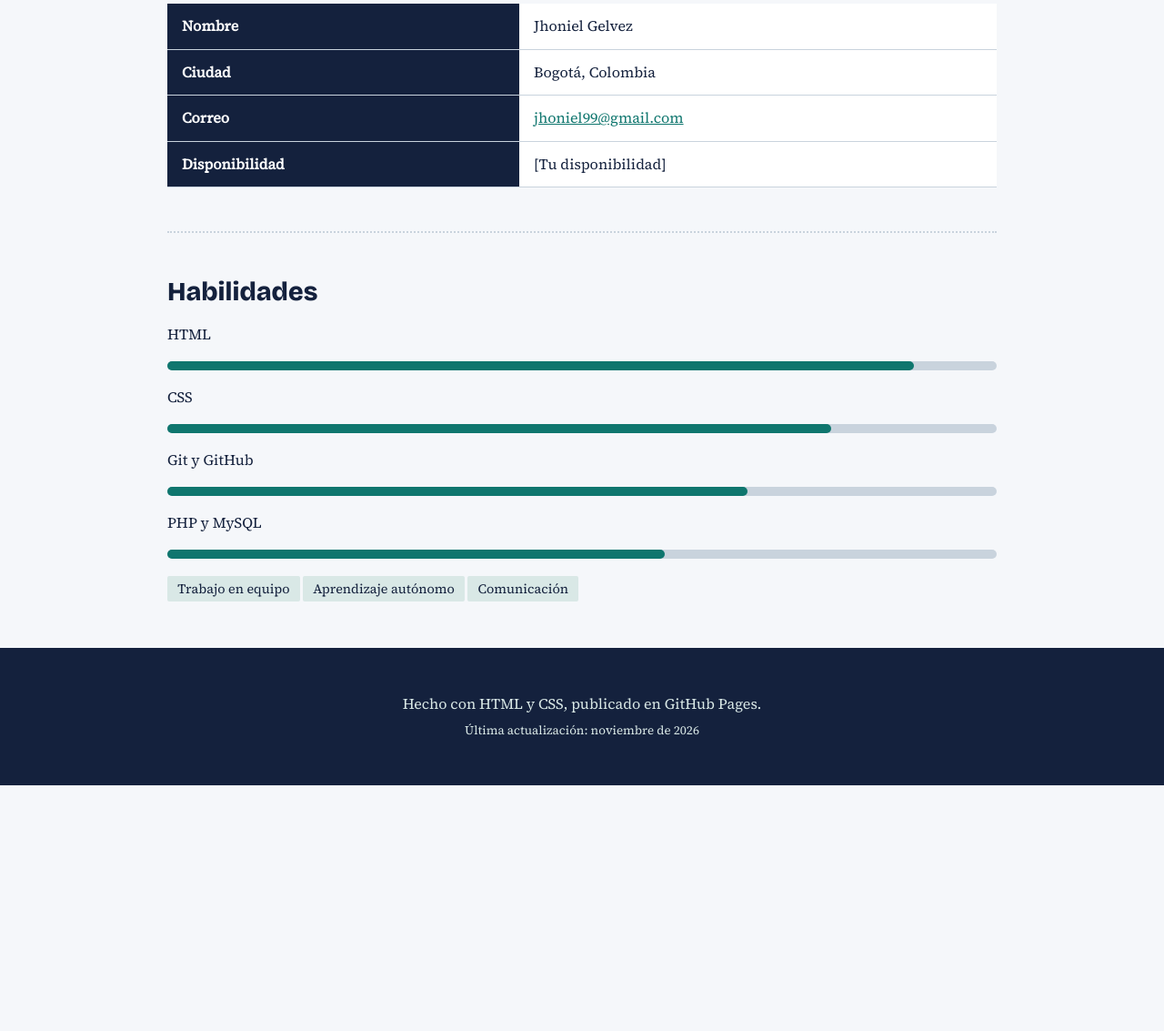
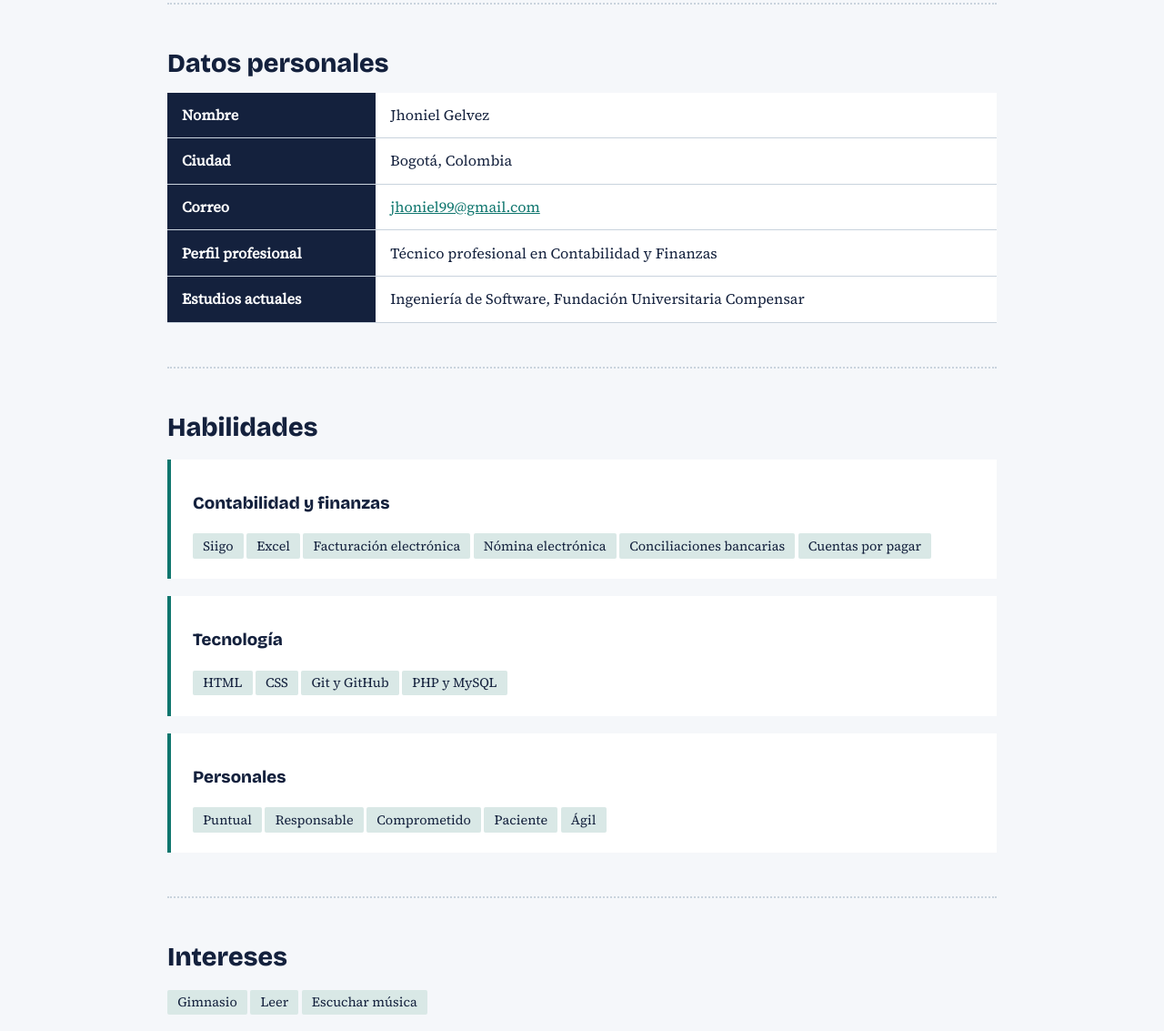
Before and after one commit to JhonyGelvez/hoja-de-vida, a plain HTML site: page index.html in a window 1280 px wide. Shown: the part 979-2112 px from the top of the page at 91% size. Before the commit the page ends 1842 px from the top, so only its background shows below. Drawn offline with nearby package versions, Linux system fonts and the light colour scheme.

Commit message:
Revise portfolio content and skills section
Updated personal information and skills in the portfolio.

```diff
--- a/index.html
+++ b/index.html
@@ -19,28 +19,40 @@
   </header>
   <div class="hero"><div class="circulo"></div><div class="in">
     <img class="foto" src="images/foto.svg" alt="Foto de perfil de Jhoniel Gelvez">
-    <h1>Construyo sitios web <em>claros</em> y <strong>funcionales</strong>.</h1>
-    <p>Soy estudiante de Ingeniería de Software en Bogotá. Busco mi primera oportunidad como <u>desarrollador junior</u>.</p>
-    <a class="btn" href="proyectos.html">Ver proyectos</a><a class="btn" href="contacto.html">Escríbeme</a>
+    <h1>Combino la <em>contabilidad</em> con el <strong>desarrollo de software</strong>.</h1>
+    <p>Soy técnico profesional en Contabilidad y Finanzas y estudiante de <u>Ingeniería de Software</u> en Bogotá.</p>
+    <a class="btn" href="experiencia.html">Ver experiencia</a><a class="btn" href="contacto.html">Escríbeme</a>
   </div></div>
   <main class="wrap">
     <h2>Sobre mí</h2>
-    <p>Me interesa convertir ideas en interfaces fáciles de usar. Aprendí HTML, CSS y PHP en la <b>Fundación Universitaria Compensar</b> y me gusta trabajar en equipo.</p>
+    <p>Tengo experiencia en procesos contables: causación de cuentas por pagar, conciliaciones bancarias, facturación y nómina electrónica, liquidación de prestaciones sociales y seguridad social. Actualmente estudio Ingeniería de Software en la <b>Fundación Universitaria Compensar</b>, lo que complementa mi perfil con conocimientos en tecnología y desarrollo de sistemas.</p>
+    <p>Me caracterizo por mi capacidad analítica, la atención al cliente, la actitud proactiva y el trabajo en equipo.</p>
     <hr>
     <h2>Datos personales</h2>
     <table>
       <tr><th>Nombre</th><td>Jhoniel Gelvez</td></tr>
       <tr><th>Ciudad</th><td>Bogotá, Colombia</td></tr>
       <tr><th>Correo</th><td><a href="mailto:jhoniel99@gmail.com">jhoniel99@gmail.com</a></td></tr>
-      <tr><th>Disponibilidad</th><td>[Tu disponibilidad]</td></tr>
+      <tr><th>Perfil profesional</th><td>Técnico profesional en Contabilidad y Finanzas</td></tr>
+      <tr><th>Estudios actuales</th><td>Ingeniería de Software, Fundación Universitaria Compensar</td></tr>
     </table>
     <hr>
     <h2>Habilidades</h2>
-    <p>HTML</p><div class="barra"><div class="n90"></div></div>
-    <p>CSS</p><div class="barra"><div class="n80"></div></div>
-    <p>Git y GitHub</p><div class="barra"><div class="n70"></div></div>
-    <p>PHP y MySQL</p><div class="barra"><div class="n60"></div></div>
-    <span class="tag">Trabajo en equipo</span><span class="tag">Aprendizaje autónomo</span><span class="tag">Comunicación</span>
+    <div class="card">
+      <h3>Contabilidad y finanzas</h3>
+      <span class="tag">Siigo</span><span class="tag">Excel</span><span class="tag">Facturación electrónica</span><span class="tag">Nómina electrónica</span><span class="tag">Conciliaciones bancarias</span><span class="tag">Cuentas por pagar</span>
+    </div>
+    <div class="card">
+      <h3>Tecnología</h3>
+      <span class="tag">HTML</span><span class="tag">CSS</span><span class="tag">Git y GitHub</span><span class="tag">PHP y MySQL</span>
+    </div>
+    <div class="card">
+      <h3>Personales</h3>
+      <span class="tag">Puntual</span><span class="tag">Responsable</span><span class="tag">Comprometido</span><span class="tag">Paciente</span><span class="tag">Ágil</span>
+    </div>
+    <hr>
+    <h2>Intereses</h2>
+    <span class="tag">Gimnasio</span><span class="tag">Leer</span><span class="tag">Escuchar música</span>
   </main>
   <a class="top" href="#inicio">Subir</a>
   <footer><p>Hecho con HTML y CSS, publicado en GitHub Pages.<br><small>Última actualización: noviembre de 2026</small></p></footer>
```
